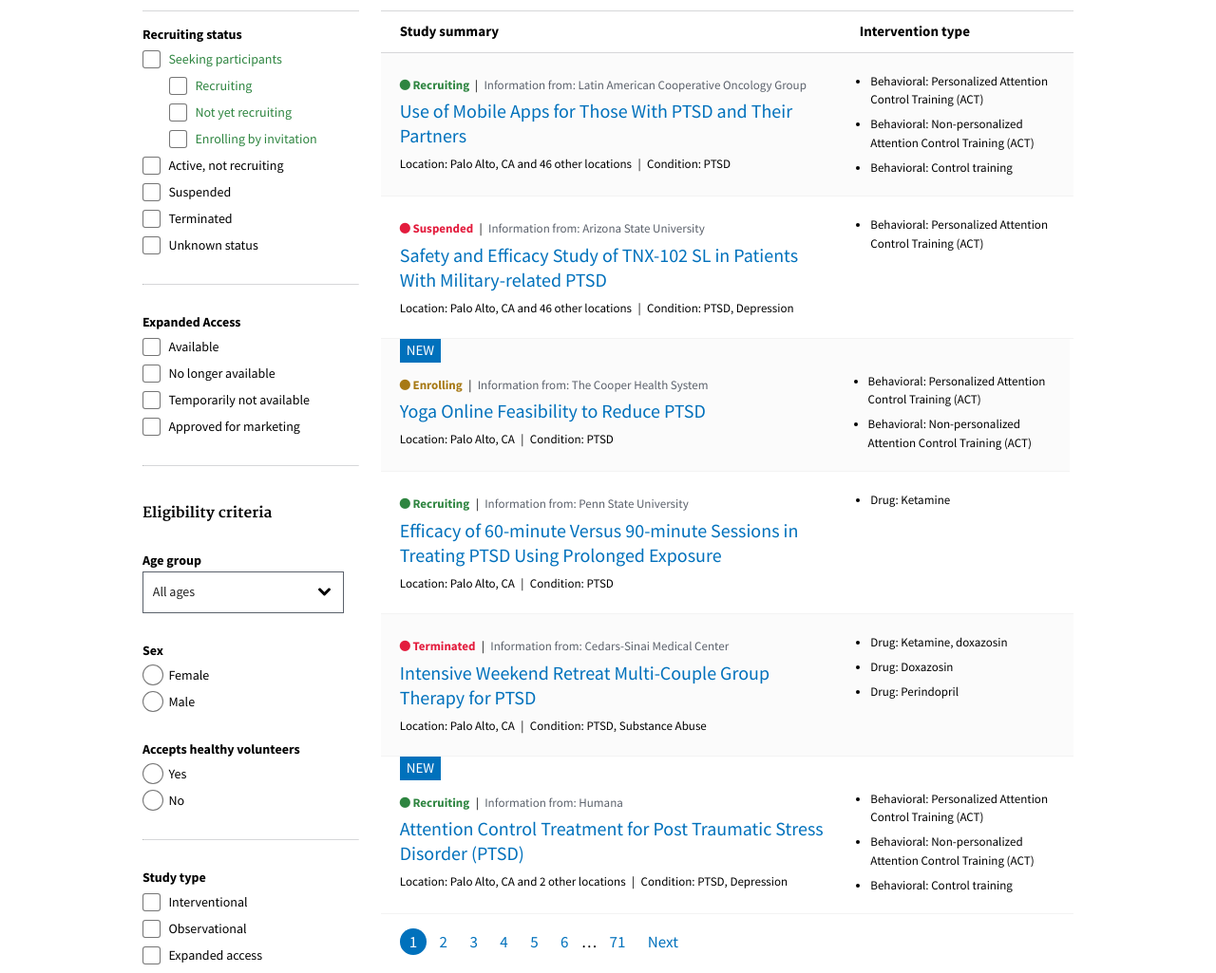
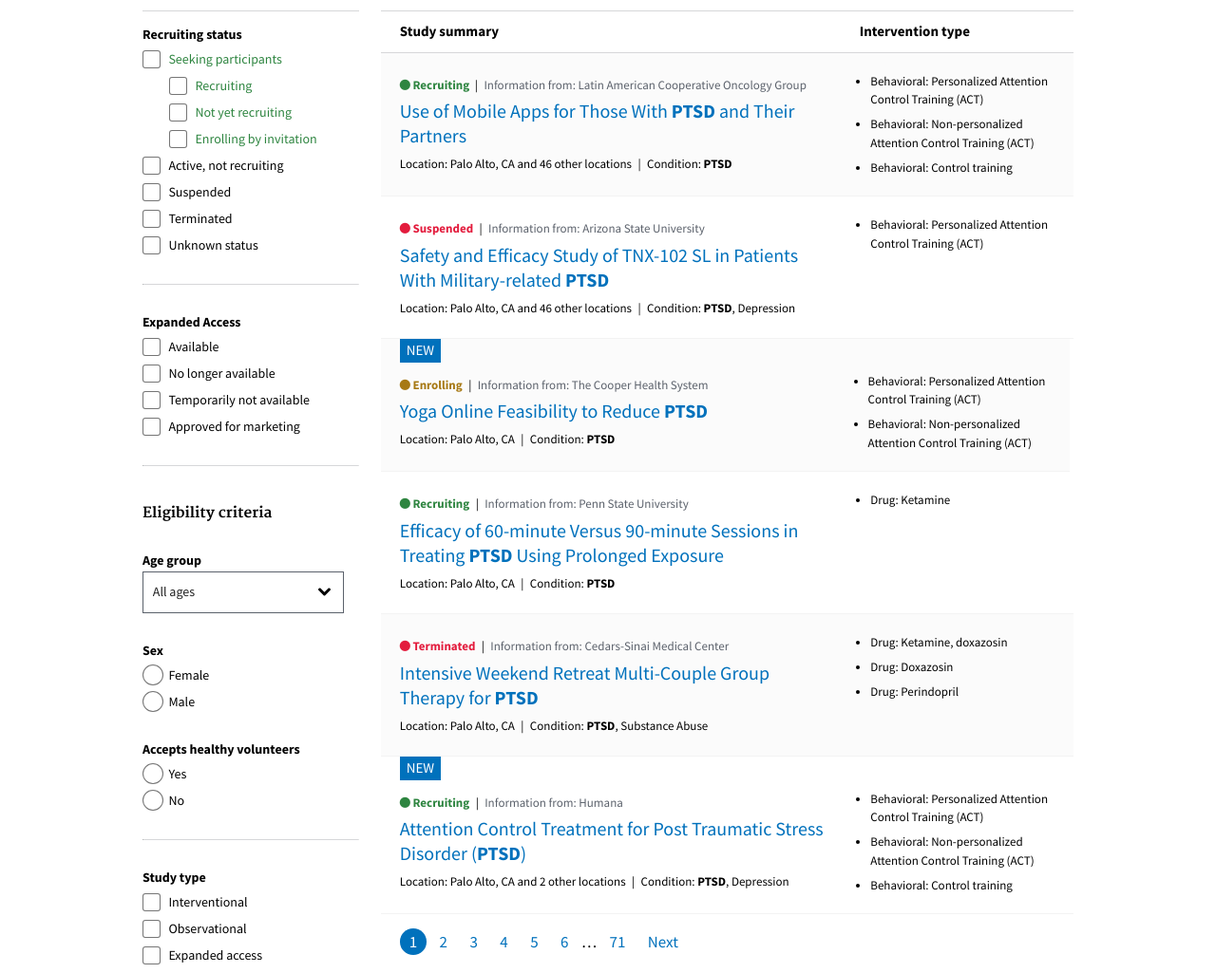
Before and after one commit to 18F/clinical-trials-prototype, a Jekyll site: the page built from pages/search-results.md, in a window 1280 px wide. Shown: the part 388-1413 px from the top of the page at 95% size. Built offline with Jekyll 4.4.1, drawn with Linux system fonts in a browser that asks for light colours.

Commit message:
Highlight search terms

```diff
--- a/pages/search-results.md
+++ b/pages/search-results.md
@@ -89,11 +89,11 @@ class: search-results
             <span class="search_result-metadata-divider">|</span>
             <p class="search_result-metadata search_result-submitter">Information from: Latin American Cooperative Oncology Group</p>
             <h3 class="search_result-heading">
-              <a href="{{ site.baseurl }}/study-detail/">Use of Mobile Apps for Those With PTSD and Their Partners</a>
+              <a href="{{ site.baseurl }}/study-detail/">Use of Mobile Apps for Those With <b>PTSD</b> and Their Partners</a>
             </h3>
             <p class="search_result-metadata">Location: Palo Alto, CA and 46 other locations</p>
             <span class="search_result-metadata-divider">|</span>
-            <p class="search_result-metadata">Condition: PTSD</p>
+            <p class="search_result-metadata">Condition: <b>PTSD</b></p>
           </div>
           <div class="usa-width-one-third">
             <ul class="search_result-intervention">
@@ -111,11 +111,11 @@ class: search-results
             <span class="search_result-metadata-divider">|</span>
             <p class="search_result-metadata search_result-submitter">Information from: Arizona State University</p>
             <h3 class="search_result-heading">
-              <a href="javascript:void(0);">Safety and Efficacy Study of TNX-102 SL in Patients With Military-related PTSD</a>
+              <a href="javascript:void(0);">Safety and Efficacy Study of TNX-102 SL in Patients With Military-related <b>PTSD</b></a>
             </h3>
             <p class="search_result-metadata">Location: Palo Alto, CA and 46 other locations</p>
             <span class="search_result-metadata-divider">|</span>
-            <p class="search_result-metadata">Condition: PTSD, Depression</p>
+            <p class="search_result-metadata">Condition: <b>PTSD</b>, Depression</p>
           </div>
           <div class="usa-width-one-third">
             <ul class="search_result-intervention">
@@ -132,11 +132,11 @@ class: search-results
             <span class="search_result-metadata-divider">|</span>
             <p class="search_result-metadata search_result-submitter">Information from: The Cooper Health System</p>
             <h3 class="search_result-heading">
-              <a href="javascript:void(0);">Yoga Online Feasibility to Reduce PTSD</a>
+              <a href="javascript:void(0);">Yoga Online Feasibility to Reduce <b>PTSD</b></a>
             </h3>
             <p class="search_result-metadata">Location: Palo Alto, CA</p>
             <span class="search_result-metadata-divider">|</span>
-            <p class="search_result-metadata">Condition: PTSD</p>
+            <p class="search_result-metadata">Condition: <b>PTSD</b></p>
           </div>
           <div class="usa-width-one-third">
             <ul class="search_result-intervention">
@@ -153,11 +153,11 @@ class: search-results
             <span class="search_result-metadata-divider">|</span>
             <p class="search_result-metadata search_result-submitter">Information from: Penn State University</p>
             <h3 class="search_result-heading">
-              <a href="javascript:void(0);">Efficacy of 60-minute Versus 90-minute Sessions in Treating PTSD Using Prolonged Exposure</a>
+              <a href="javascript:void(0);">Efficacy of 60-minute Versus 90-minute Sessions in Treating <b>PTSD</b> Using Prolonged Exposure</a>
             </h3>
             <p class="search_result-metadata">Location: Palo Alto, CA</p>
             <span class="search_result-metadata-divider">|</span>
-            <p class="search_result-metadata">Condition: PTSD</p>
+            <p class="search_result-metadata">Condition: <b>PTSD</b></p>
           </div>
           <div class="usa-width-one-third">
             <ul class="search_result-intervention">
@@ -173,11 +173,11 @@ class: search-results
             <span class="search_result-metadata-divider">|</span>
             <p class="search_result-metadata search_result-submitter">Information from: Cedars-Sinai Medical Center</p>
             <h3 class="search_result-heading">
-              <a href="javascript:void(0);">Intensive Weekend Retreat Multi-Couple Group Therapy for PTSD</a>
+              <a href="javascript:void(0);">Intensive Weekend Retreat Multi-Couple Group Therapy for <b>PTSD</b></a>
             </h3>
             <p class="search_result-metadata">Location: Palo Alto, CA</p>
             <span class="search_result-metadata-divider">|</span>
-            <p class="search_result-metadata">Condition: PTSD, Substance Abuse</p>
+            <p class="search_result-metadata">Condition: <b>PTSD</b>, Substance Abuse</p>
           </div>
           <div class="usa-width-one-third">
             <ul class="search_result-intervention">
@@ -196,11 +196,11 @@ class: search-results
             <span class="search_result-metadata-divider">|</span>
             <p class="search_result-metadata search_result-submitter">Information from: Humana</p>
             <h3 class="search_result-heading">
-              <a href="javascript:void(0);">Attention Control Treatment for Post Traumatic Stress Disorder (PTSD)</a>
+              <a href="javascript:void(0);">Attention Control Treatment for Post Traumatic Stress Disorder (<b>PTSD</b>)</a>
             </h3>
             <p class="search_result-metadata">Location: Palo Alto, CA and 2 other locations</p>
             <span class="search_result-metadata-divider">|</span>
-            <p class="search_result-metadata">Condition: PTSD, Depression</p>
+            <p class="search_result-metadata">Condition: <b>PTSD</b>, Depression</p>
           </div>
           <div class="usa-width-one-third">
             <ul class="search_result-intervention">
```
